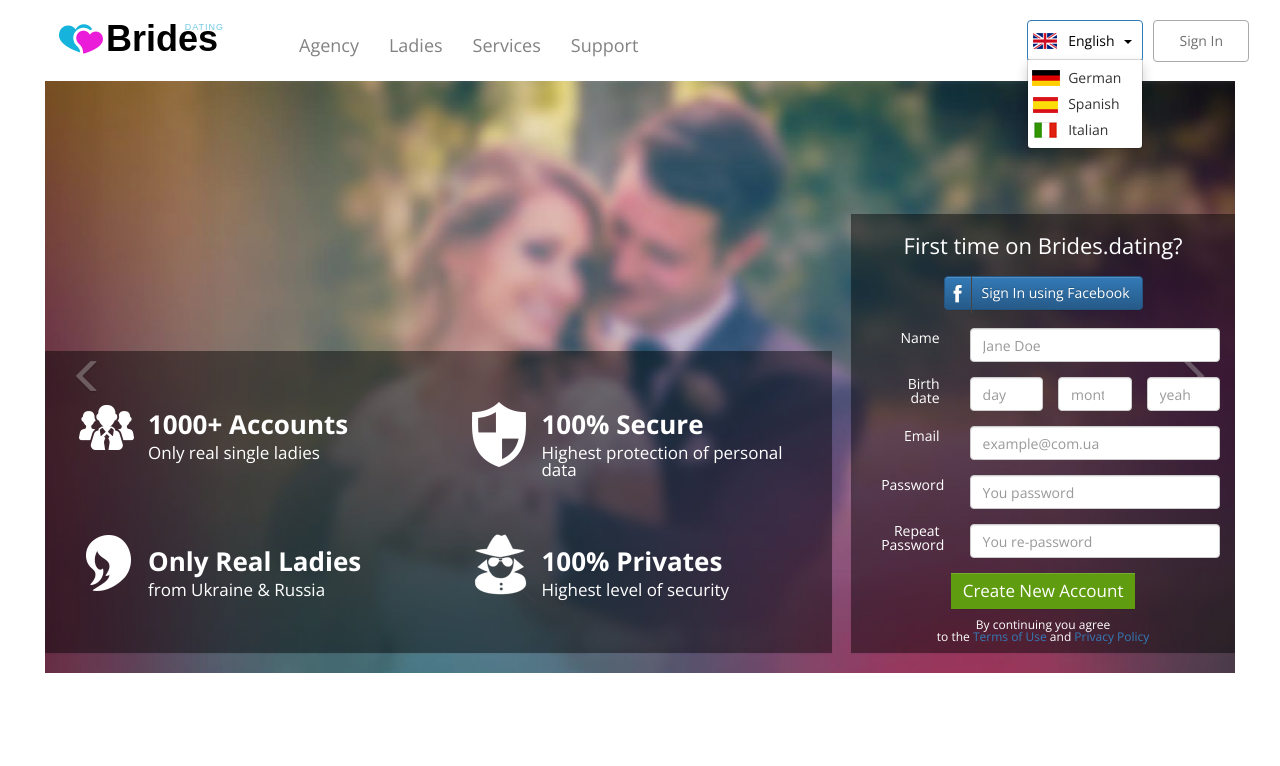
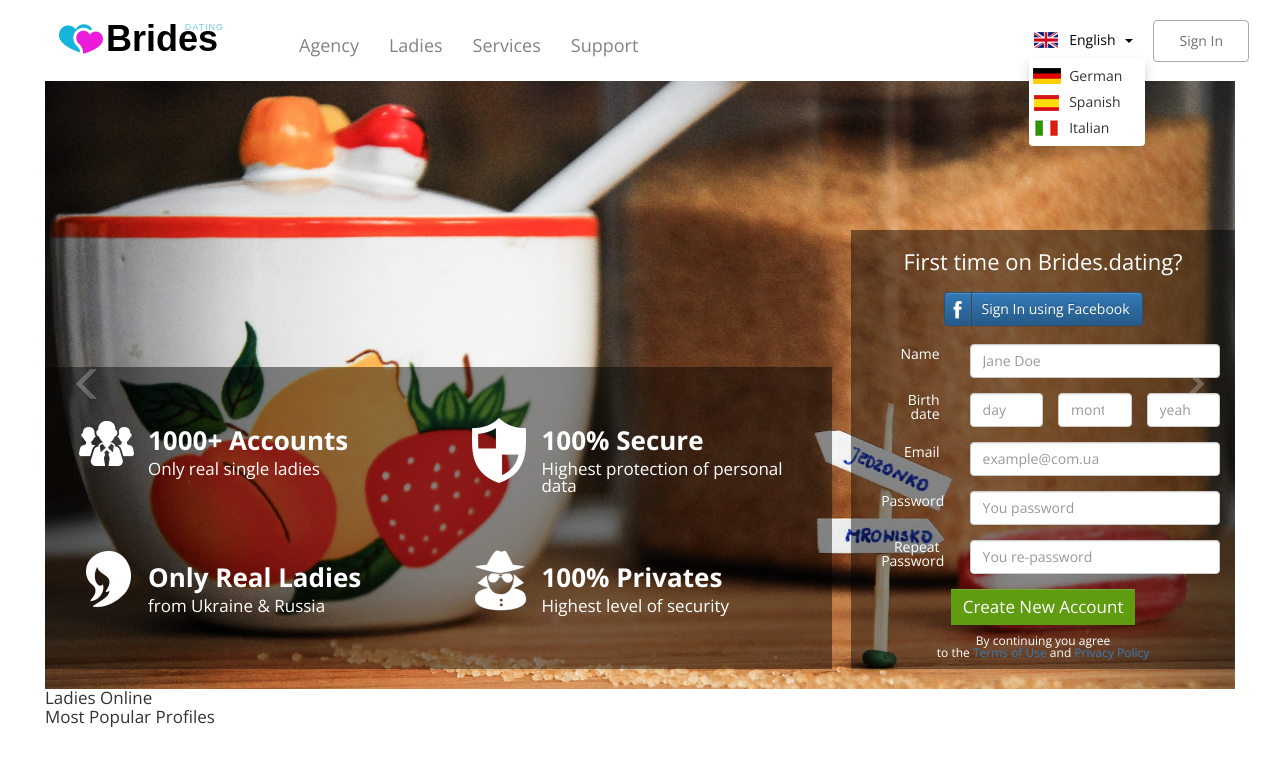
Before and after one commit to samogray/brides, a plain HTML site: page index.html in a window 1280 px wide. Both pictures are taken after a click on the button "English". Drawn offline with nearby package versions, Linux system fonts and the light colour scheme.

Commit message:
fix image-slider leng-border

```diff
--- a/css/main.css
+++ b/css/main.css
@@ -75,6 +75,8 @@ ul.navbar-right .dropdown-menu>li>a:focus, ul.navbar-right .dropdown-menu>li>a:h
 .navbar-right .dropdown-menu {
 	right: 10px;
 	left: 0px;
+	border: none;
+
 }
 .dropdown-menu {
 	top: 94%;
@@ -84,6 +86,11 @@ ul.nav.navbar-nav.navbar-right li.dropdown a {
 	background: url("../img/flag.png") no-repeat;
 	padding-left: 40px;
 	padding-right: 10px;
+	border: none;
+	box-shadow: none;
+}
+ul.nav.navbar-nav.navbar-right li.dropdown a:active{
+	box-shadow: none;
 }
 ul.nav.navbar-nav.navbar-right li.dropdown a.eng {
 	 background-position: 4px 12px;
@@ -149,7 +156,7 @@ ul.my-custom li a:hover, a.dropdown-toggle.btn.no-visible.navbar-right:hover{
 .carousel-inner {
 	position: relative;
 	overflow: hidden;
-	max-width: 1544px;
+	max-width: 2000px;
 	margin: 0 auto;
 }
 .carousel-control .glyphicon-menu-right, .carousel-control .icon-next {
--- a/index.html
+++ b/index.html
@@ -74,10 +74,10 @@
 							<div class="carousel-inner" role="listbox">
 
 								<div class="item active">
-									<img src="img/Slide1.jpg" alt="Slide" class="img-responsive">
+									<img src="img/Slide2.jpg" alt="Slide" class="img-responsive">
 								</div>
 								<div class="item">
-									<img src="img/Slide1.jpg" alt="Slide" class="img-responsive">
+									<img src="img/Slide2.jpg" alt="Slide" class="img-responsive">
 								</div>
 								<div class="item">
 									<img src="img/Slide1.jpg" alt="Slide" class="img-responsive">
@@ -149,13 +149,53 @@
 									<span class="sr-only">Next</span>
 								</a>
 							</div>
-
-
 						</div>
 					</div>
 				</div>
 			</div>
 		</header>
+	</div>
+	<div class="container-fluid">
+		<article>
+			<div class="row">
+				<div class="my-wrap">
+					<div class="col-lg-12">
+						<h3><spnan class="line-decor"></spnan>Ladies Online<spnan class="line-decor"></spnan></h3>
+					</div>
+					<div class="col-lg-4">
+
+					</div>
+					<div class="col-lg-4">
+
+					</div>
+					<div class="col-lg-4">
+
+					</div>
+					<div class="col-lg-4">
+
+					</div>
+				</div>
+			</div>
+			<div class="row">
+				<div class="my-wrap">
+					<div class="col-lg-12">
+						<h3 class="title-ledies-group"><spnan class="line-decor"></spnan>Most Popular Profiles<spnan class="line-decor"></spnan></h3>
+					</div>
+					<div class="col-lg-4">
+
+					</div>
+					<div class="col-lg-4">
+
+					</div>
+					<div class="col-lg-4">
+
+					</div>
+					<div class="col-lg-4">
+
+					</div>
+				</div>
+			</div>
+		</article>
 	</div>
 </div>
 
```
Also changed, not shown: img/Slide2.jpg (added).
